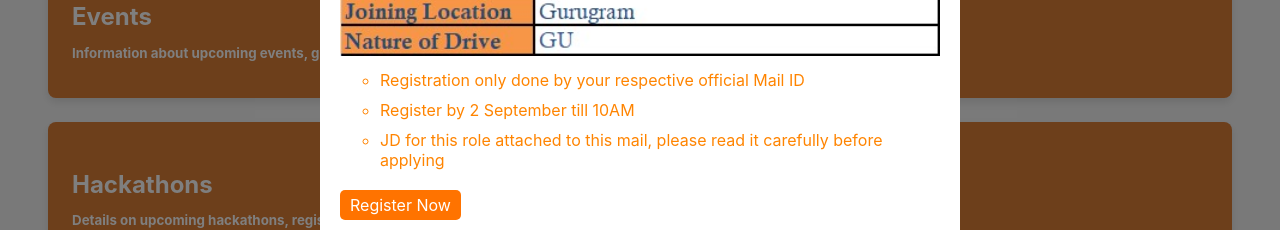
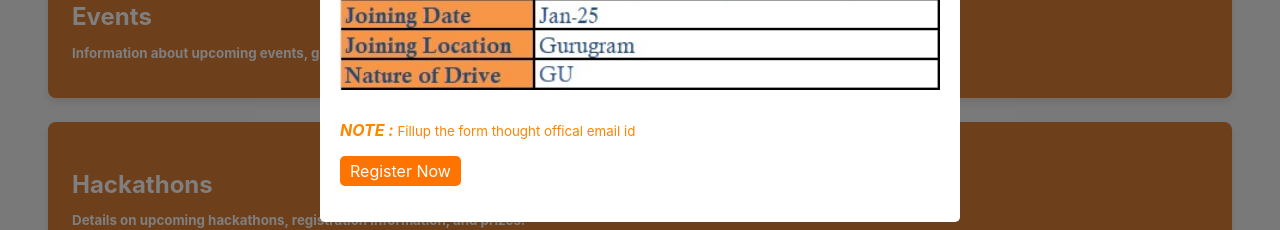
Before and after one commit to aniketsaini5/SCACLUB, a React (Create React App) app: page / in a window 1280 px wide. Both pictures are taken after a click on the element 640 px from the left and 1040 px from the top of the page. Shown: the part 1182-1412 px from the top of the page. Built offline with nearby package versions, Linux system fonts and the light colour scheme; a small style sheet from the web is missing.

Commit message:
ading the note

```diff
--- a/src/Component/Popup.js
+++ b/src/Component/Popup.js
@@ -43,15 +43,9 @@ const Popup = ({ type, onClose }) => {
                         <ul className="popup-list">
                             <li className="popup-list-item">
                                 <h3 className="popup-subtitle">	 CVENT</h3>
-                                <img src={imge} alt="Goldman Sachs" className="popup-image" />
+                                <img src={imge} alt="CVENT" className="popup-image" />
                                 <div className="popup-list-item-content">
-                                    <p className="popup-description">
-                                        <ul>
-                                            <li>Registration only done by your respective official Mail ID </li>
-                                            <li>Register by 2 September till 10AM</li>
-                                            <li>JD for this role attached to this mail, please read it carefully before applying</li>
-                                        </ul>
-                                    </p>
+                                    <p><i><strong>NOTE : </strong></i><small>Fillup the form thought offical email id</small></p>
                                     <a href="https://forms.gle/qKfz4mCkEWRWxKdcA" target="_blank" rel="noopener noreferrer" className="popup-link">Register Now</a>
                                 </div>
                             </li>
```
